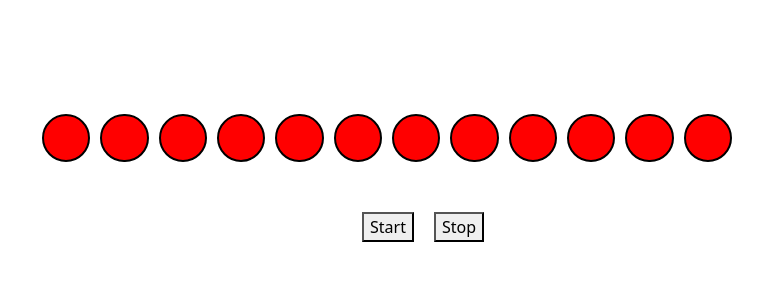
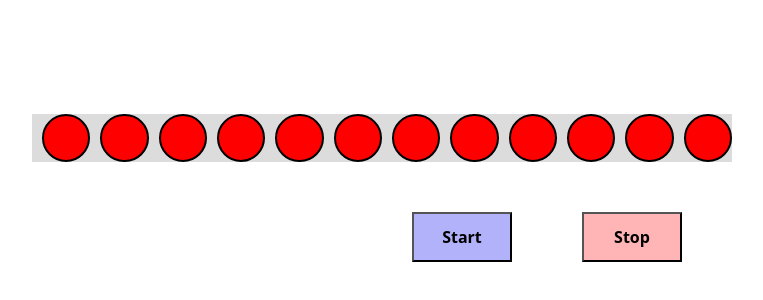
Before and after one commit to MavithaShehar/internet_technology_Assignment_09, a plain HTML site: page case01/index.html in a window 1280 px wide. Shown: the part 86-386 px from the top of the page, without its empty margins (258-1021 px from the left). Drawn offline with Linux system fonts and the light colour scheme.

Commit message:
upload css file

```diff
--- a/case01/assets/css/style.css
+++ b/case01/assets/css/style.css
@@ -1,4 +1,13 @@
+body{
+
+    overflow-x: hidden;
+}
+body{
+    background: #1a1d20;
+}
+
 body > section:first-child {
+    background: gainsboro;
     position: relative;
     width: 700px;
     top: 200px;
@@ -15,7 +24,7 @@ body > section:nth-child(2) {
 }
 
 body > section:nth-child(2) > button {
-    margin-left: 20px;
+    margin-left: 70px;
 }
 
 .light {
@@ -26,3 +35,26 @@ body > section:nth-child(2) > button {
     margin-left: 10px;
     background: red; /* Initialize the lights as red */
 }
+#startBtn{
+    width: 100px;
+    height: 50px;
+    background: rgba(0, 0, 241, 0.3);
+    color: black;
+    font-weight: bold;
+}
+#startBtn:hover{
+    background-color: #0a58ca;
+    color: white;
+}
+#stopBtn{
+    width: 100px;
+    height: 50px;
+    background-color: rgba(255, 0, 0, 0.29);
+    color: black;
+    font-weight: bold;
+}
+
+#stopBtn:hover{
+    background-color: red;
+    color: white;
+}
```
